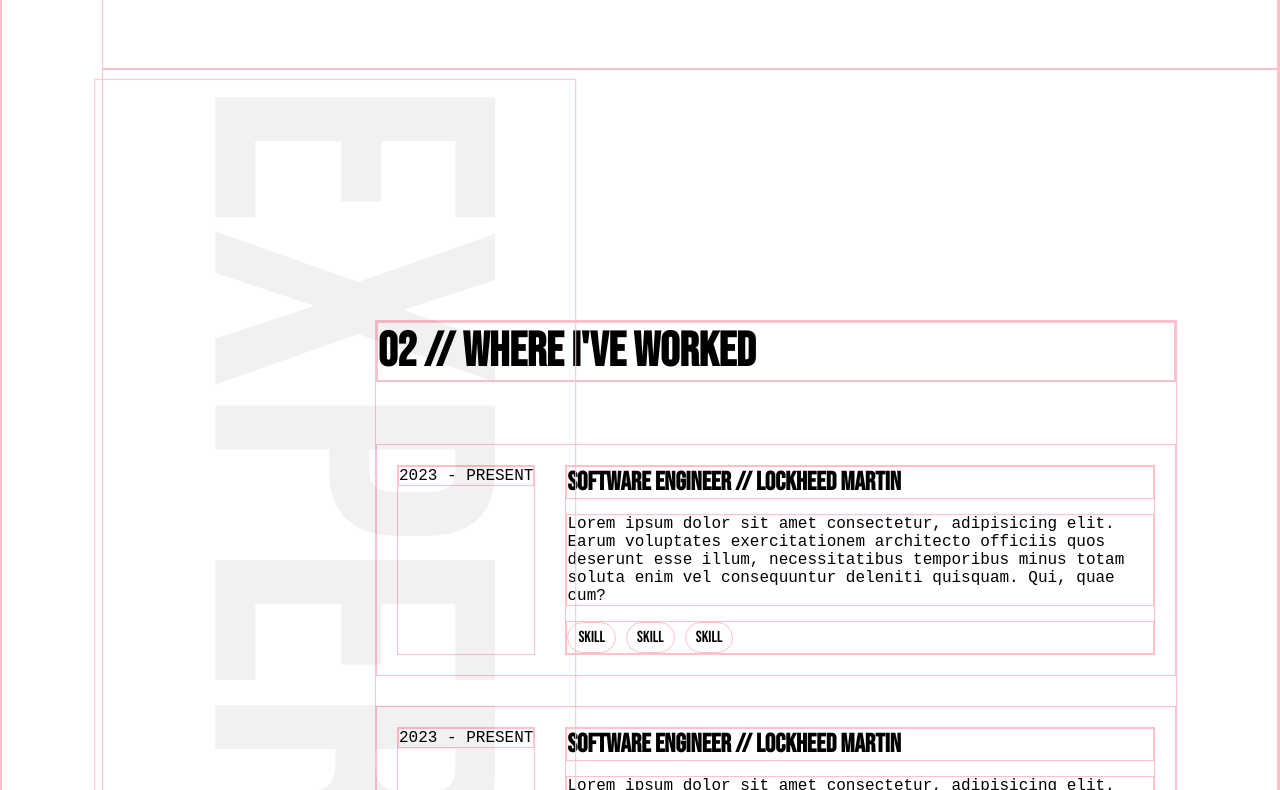
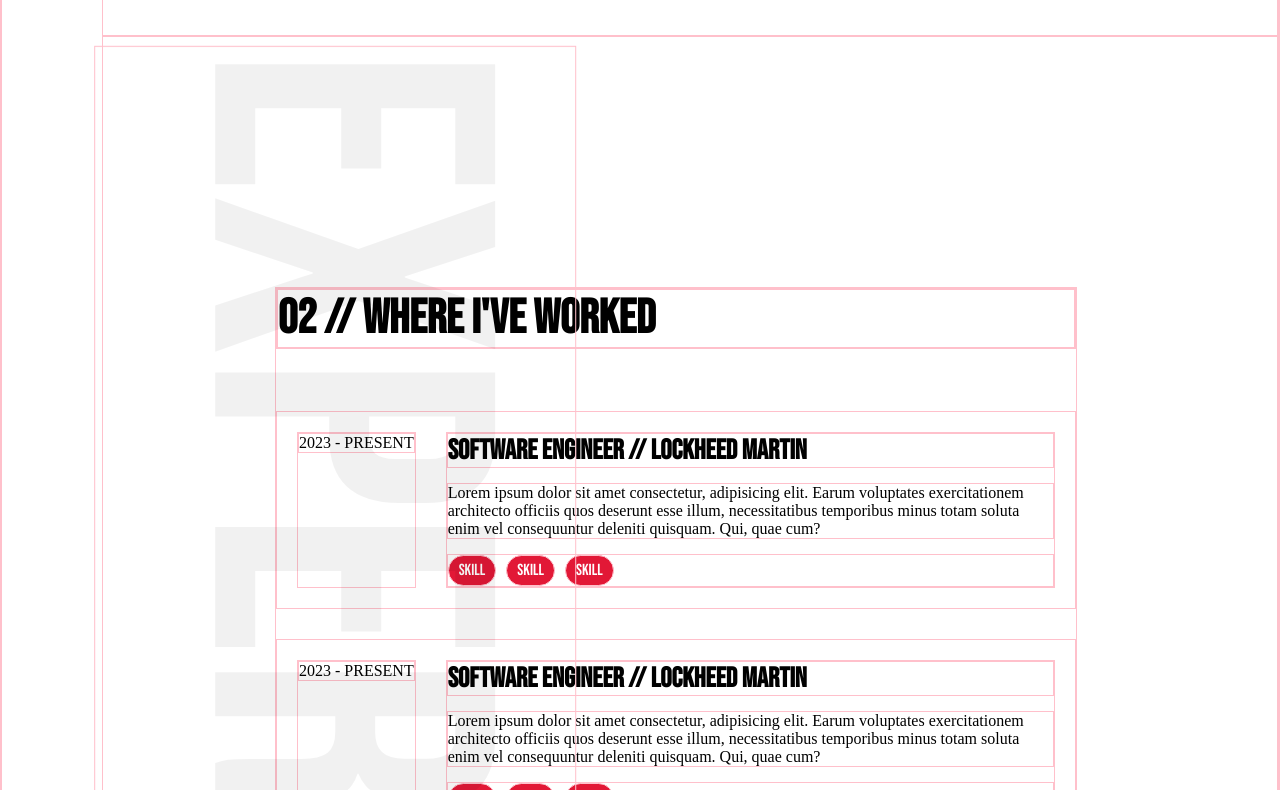
Before and after one commit to mtthew630/mtthew630.github.io, a plain HTML site: page index.html in a window 1280 px wide. Shown: the part 2010-2800 px from the top of the page. Drawn offline with Linux system fonts and the light colour scheme; a web font is replaced by a local one.

Commit message:
added custom text properties

```diff
--- a/style.css
+++ b/style.css
@@ -1,3 +1,58 @@
+:root {
+    /* colors */
+    --clr-bg: #FFFF;
+    --clr-text: black;
+    --clr-accent: #E21836;
+
+    /* font families */
+    --ff-primary: 'Bebas Neue', sans-serif;
+    --ff-secondary: 'Sedan', serif;
+
+    /* font weights */
+    --fw-regular: 400;
+    --fw-medium: 500;
+    --fw-bold: 700;
+
+    /* font sizes */
+    --fs-display-xl: 128px;
+    --fs-display-l: 96px;
+    --fs-display-m: 52px;
+    --fs-display-s: 44px;
+    --fs-display-xs: 36px;
+
+    --fs-heading-xxl: 40px;
+    --fs-heading-xl: 36px;
+    --fs-heading-l: 32px;
+    --fs-heading-m: 28px;
+    --fs-heading-s: 24px;
+    --fs-heading-xs: 20px;
+
+    --fs-paragraph-l: 18px;
+    --fs-paragraph-m: 16px;
+    --fs-paragraph-s: 14px;
+    --fs-paragraph-xs: 12px;
+
+    /* line height */
+    --lh-display-xl: 112px;
+    --lh-display-l: 112px;
+    --lh-display-m: 64px;
+    --lh-display-s: 52px;
+    --lh-display-xs: 44px;
+
+    --lh-heading-xxl: 52px;
+    --lh-heading-xl: 44px;
+    --lh-heading-l: 40px;
+    --lh-heading-m: 36px;
+    --lh-heading-s: 32px;
+    --lh-heading-xs: 28px;
+
+    --lh-paragraph-l: 28px;
+    --lh-paragraph-m: 24px;
+    --lh-paragraph-s: 20px;
+    --lh-paragraph-xs: 20px;
+
+}
+
 * {
     box-sizing: border-box;
     margin: 0;
@@ -8,8 +63,8 @@
 }
 
 body {
-    background: #FFFF;
-    font-family: 'Sedan', Courier New, Courier, monospace;
+    background: var(--clr-bg);
+    font-family: var(--ff-secondary);
 }
 
 .underlabel {
@@ -17,21 +72,22 @@
     text-transform: uppercase;
     z-index: 1;
     top: 0;
-    left: 0rem;
+    left: 0;
 }
 
 .underlabel-text {
     color: black;
     opacity: 5%;
-    font-family: 'Bebas Neue', Courier New, Courier, monospace;
+    font-family: var(--ff-primary);
     font-size: 35rem;
     white-space: none;
 }
 
 .text-header {
     margin-bottom: 1em;
-    font-family: 'Bebas Neue', Courier New, Courier, monospace;
-    font-size: 32px;
+    font-family: var(--ff-primary);
+    font-size: var(--fs-heading-l);
+    font-weight: 100;
 }
 
 /* ==== SIDEBAR ==== */
@@ -104,14 +160,14 @@
     display: flex;
     text-decoration: none;
     color: black;
-    font-family: 'Bebas Neue', Courier New, Courier, monospace;
-    font-size: 128px;
-    font-weight: 600;
+    font-family: var(--ff-primary);
+    font-size: var(--fs-display-xl);
+    font-weight: var(--fw-bold);
     white-space: nowrap;
 }
 
 .sidebar-menu a:hover {
-    background-color: #E21836;
+    background-color: var(--clr-accent);
 }
 
 /* ==== HERO ==== */
@@ -127,8 +183,6 @@
 .hero-content {
     display: flex;
     flex-direction: column;
-    font-family: 'Bebas Neue', Courier New, Courier, monospace;
-    font-size: 128px;
     padding-left: 40px;
     padding-right: 40px;
     max-width: 750px;
@@ -148,18 +202,20 @@
 
 .heading-line:last-child {
     justify-content: flex-end;
-    color: #E21836;
+    color: var(--clr-accent);
 }
 
 .line-subtitle {
-    font-family: 'Sedan', Courier New, Courier, monospace;
-    font-size: 20px;
+    font-family: var(--ff-secondary);
+    font-size: var(--fs-paragraph-l);
     padding-left: 20px;
     margin-bottom: 1em;
 }
 
 .line-title {
-    margin-bottom: -.19em;
+    font-family: var(--ff-primary);
+    font-size: var(--fs-display-xl);
+    line-height: var(--lh-display-xl);
 }
 
 /* ==== ABOUT ==== */
@@ -186,6 +242,7 @@
 .img-col {
     display: flex;
 }
+
 .img-frame {
     margin: 0 auto 100px;
     width: 250px;
@@ -215,7 +272,7 @@
     flex-direction: column;
     gap: 30px;
     position: absolute;
-    right: 100px;
+    right: 200px;
 }
 
 .exp-card {
@@ -223,7 +280,7 @@
     gap: 30px;
     width: 800px;
     padding: 20px;
-    font-size: 16px;
+    font-size: var(--fs-paragraph-m);
 }
 
 .exp-date {
@@ -238,8 +295,8 @@
 }
 
 .exp-card-content h2 {
-    font-family: 'Bebas Neue', Courier New, Courier, monospace;
-    font-size: 26px;
+    font-family: var(--ff-primary);
+    font-size: var(--fs-heading-m);
 }
 
 .skill-bar {
@@ -250,12 +307,14 @@
 .skill-pill {
     padding: 5px 10px;
     border-radius: 50px;
-    font-family: 'Bebas Neue', Courier New, Courier, monospace;
+    font-family: var(--ff-primary);
+    background-color: var(--clr-accent);
+    color: var(--clr-bg);
 }
 
 .resume-link {
-    font-family: 'Bebas Neue', Courier New, Courier, monospace;
-    font-size: 26px;
+    font-family: var(--ff-primary);
+    font-size: var(--fs-heading-m);
 }
 
 /* ==== PROJECTS ==== */
@@ -299,7 +358,7 @@
 }
 
 .project-card-head h2 {
-    font-family: 'Bebas Neue', Courier New, Courier, monospace;
+    font-family: var(--ff-primary);
 }
 
 .project-desc {
```
